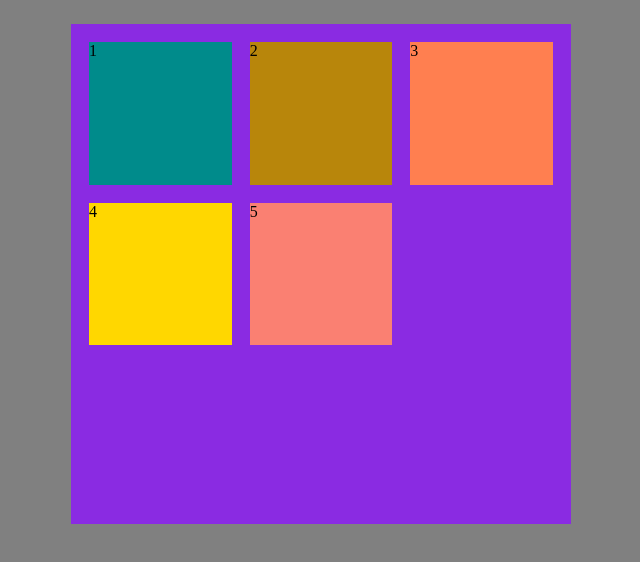
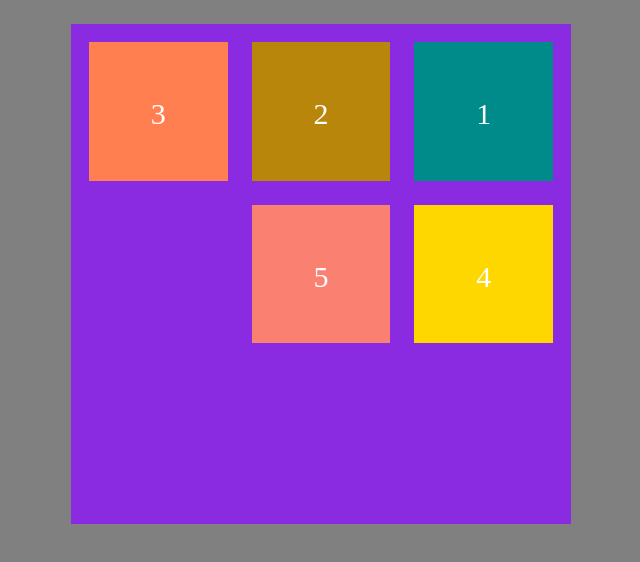
Before and after one commit to Fabianrugerio/CSS-Grid, a plain HTML site: page index.html in a window 1280 px wide. Shown: the whole page, without its empty margins (319-959 px from the left). Drawn offline with Linux system fonts and the light colour scheme.

Commit message:
aprendimos grid-auto-flow

```diff
--- a/style.css
+++ b/style.css
@@ -7,6 +7,7 @@
 body {
   padding: 24px;
   background-color: gray;
+  font-size: 30px;
 }
 
 .container {
@@ -18,9 +19,15 @@ body {
     "main   main   sidebar"
     "footer footer footer";
 
-    gap: 24px; /* define el espacio entre filas y columnas, pero no con los bordes */
-    row-gap: 18px; /* define el espacio entre las filas */
-    column-gap: 18px; /* define el espacio entre las columnas */
+  gap: 24px; /* define el espacio entre filas y columnas, pero no con los bordes */
+  /* row-gap: 18px; */ /* define el espacio entre las filas */
+  /* column-gap: 18px; */ /* define el espacio entre las columnas */
+
+  grid-auto-flow: row; /* valor por default */
+  grid-auto-flow: dense; /* este casi no se usa */
+  grid-auto-flow: row;
+
+  direction: rtl; /* esta propiedad permite cambiar la direccion del flujo de grid, pero no pertenece a css-grid */
 
   width: 500px;
   height: 500px;
@@ -34,16 +41,33 @@ body {
 
 .item1 {
   background-color: darkcyan;
+  text-align: center;
+  padding-top: 55px;
+  color: white;
 }
 .item2 {
   background-color: darkgoldenrod;
+  text-align: center;
+  padding-top: 55px;
+  color: white;
 }
 .item3 {
   background-color: coral;
+  text-align: center;
+  padding-top: 55px;
+  color: white;
 }
 .item4 {
   background-color: gold;
+  text-align: center;
+  padding-top: 55px;
+  color: white;
 }
 .item5 {
   background-color: salmon;
+  text-align: center;
+  padding-top: 55px;
+  color: white;
 }
+
+/* hacer que los numeros esten centrados en la vertical y horizontal de los items, crecer el texto para que se note mas */
```
